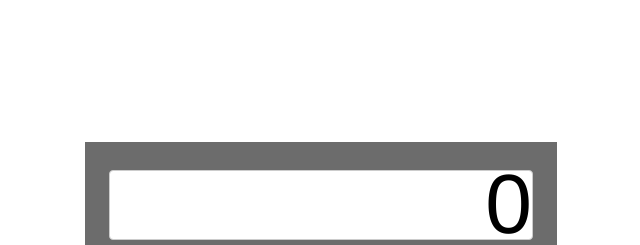
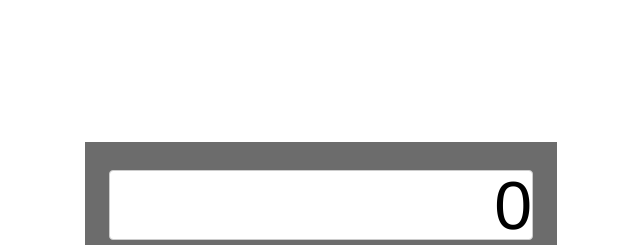
Before and after one commit to abdelghani-moussaid/odin-calculator, a plain HTML site: page index.html in a window 1280 px wide. Shown: the top 245 px of the page, 319-959 px from the left. Drawn offline with Linux system fonts and the light colour scheme.

```diff
--- a/script.js
+++ b/script.js
@@ -56,10 +56,10 @@
 
     numbers.forEach((number) => {
         let getNumber = function(e) {
-            stringValue += number.textContent;
-            stringValue = stringHandler(stringValue);
             if (stringValue.length <= 9) {
-                populateDisplay(stringValue);
+                stringValue += number.textContent;
+                stringValue = stringHandler(stringValue);
+                    populateDisplay(stringValue);
             }
 
         };
@@ -75,6 +75,7 @@
             else{
                 secondNumber = currentNumber;
                 firstNumber = operate(firstNumber, secondNumber, currentOperator);
+                console.log((+firstNumber.toFixed(9)) );
                 (typeof firstNumber === "number") ? populateDisplay(+firstNumber.toFixed(9)) : populateDisplay(firstNumber);
                 operator.id === 'equals' ? firstNumber = null: currentOperator = operator.id;
                 secondNumber = null;
@@ -124,3 +125,6 @@
     }
     return string;
 }
+
+
+// Format big floats and big int
--- a/style.css
+++ b/style.css
@@ -48,7 +48,7 @@
     border-radius: 4px;
     box-sizing: border-box;
     text-align: right;
-    font-size: 84px;
+    font-size: 68px;
 }
 #clear {
     width: 208px;
```
